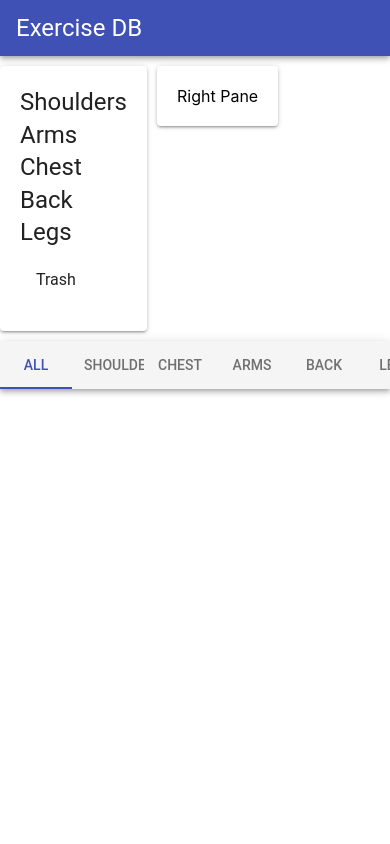
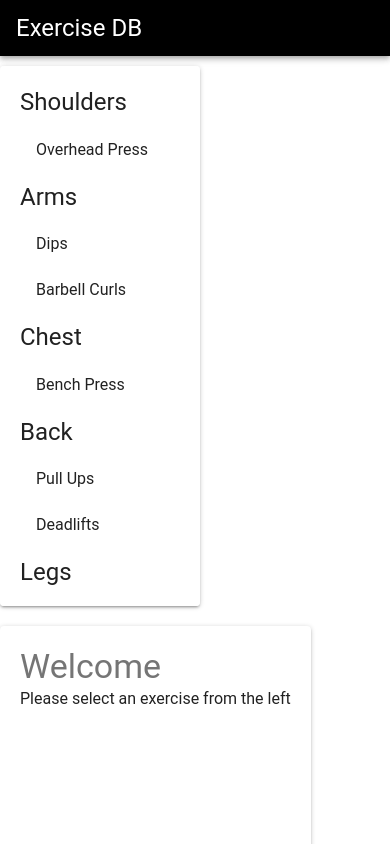
Before and after one commit to dienigma/material-ui-app, a React (Create React App) app: page / in a window 390 px wide. Shown: the top 844 px of the page. Built offline with nearby package versions, Linux system fonts and the light colour scheme.

Commit message:
Finishing up n responsiveness and clickfunction

```diff
--- a/src/components/App.js
+++ b/src/components/App.js
@@ -5,7 +5,8 @@ import { muscles, exercises } from "../store";
 
 export default class extends Component {
   state = {
-    exercises
+    exercises,
+    exercise: ""
   };
 
   getExercisesByMuscle = () => {
@@ -20,15 +21,40 @@ export default class extends Component {
       }, {})
     );
   };
+
+  handleCategorySelected = category => {
+    this.setState({
+      category
+    });
+  };
+
+  handleExerciseSelected = id => {
+    console.log(id);
+    const temp = this.state.exercises.find(ex => ex.id === id);
+    this.setState({
+      exercise: temp
+    });
+  };
+
   render() {
-    const exercises = this.getExercisesByMuscle();
+    const exercises = this.getExercisesByMuscle(),
+      { category, exercise } = this.state;
     return (
       <Fragment>
         <Header />
 
-        <Exercises exercises={exercises} />
+        <Exercises
+          exercise={this.state.exercise}
+          exercises={exercises}
+          category={category}
+          onSelect={this.handleExerciseSelected}
+        />
 
-        <Footer muscles={muscles} />
+        <Footer
+          category={category}
+          muscles={muscles}
+          onSelect={this.handleCategorySelected}
+        />
       </Fragment>
     );
   }
--- a/src/components/Exercises/index.js
+++ b/src/components/Exercises/index.js
@@ -1,6 +1,7 @@
-import React from "react";
+import React, { Fragment } from "react";
 import { Grid, Paper, Typography, List } from "@material-ui/core";
 import ListItem from "@material-ui/core/ListItem";
+import ListItemIcon from "@material-ui/core/ListItemIcon";
 import ListItemText from "@material-ui/core/ListItemText";
 
 const styles = {
@@ -9,30 +10,52 @@ const styles = {
     marginTop: 10,
     marginBottom: 10,
     marginRight: 10,
-    marginBottom: 10
+    marginBottom: 10,
+    height: 500,
+    overflowY: "auto"
   }
 };
-export default ({ exercises }) => (
+export default ({
+  exercises,
+  category,
+  onSelect,
+  exercise: {
+    id,
+    title = "Welcome",
+    description = "Please select an exercise from the left"
+  }
+}) => (
   <Grid container>
     <Grid item sm>
       <Paper style={styles.paper}>
-        {exercises.map(([group, exercises]) => (
+        {exercises.map(([group, exercises]) =>
+          !category || category === group ? (
+            <Fragment>
               <Typography
                 variant="headline"
                 style={{ textTransform: "capitalize" }}
               >
                 {group}
               </Typography>
+              <List component="ul">
+                {exercises.map(({ title, id }) => (
+                  <ListItem button onClick={() => onSelect(id)}>
+                    <ListItemText primary={title} />
+                  </ListItem>
                 ))}
-        <List component="nav">
-          <ListItem button>
-            <ListItemText primary="Trash" />
-          </ListItem>
               </List>
+            </Fragment>
+          ) : null
+        )}
       </Paper>
     </Grid>
     <Grid item sm>
-      <Paper style={styles.paper}>Right Pane</Paper>
+      <Paper style={styles.paper}>
+        <Typography variant="display1">{title}</Typography>
+        <Typography variant="subheading" styles={{ marginTop: 50 }}>
+          {description}
+        </Typography>
+      </Paper>
     </Grid>
   </Grid>
 );
--- a/src/components/layouts/Footer.js
+++ b/src/components/layouts/Footer.js
@@ -3,12 +3,21 @@ import Tabs from "@material-ui/core/Tabs";
 import Tab from "@material-ui/core/Tab";
 import AppBar from "@material-ui/core/AppBar";
 
-export default ({ muscles }) => (
+export default ({ muscles, category, onSelect }) => {
+  const index = category
+    ? muscles.findIndex(group => group === category) + 1
+    : 0;
+
+  const onIndexSelect = (e, index) => {
+    onSelect(index === 0 ? "" : muscles[index - 1]);
+  };
+
+  return (
     <div>
       <AppBar position="static" color="default">
         <Tabs
-        value={0}
-        // onChange={this.handleChange}
+          value={index}
+          onChange={onIndexSelect}
           indicatorColor="primary"
           textColor="primary"
           variant="fullWidth"
@@ -21,3 +30,4 @@ export default ({ muscles }) => (
       </AppBar>
     </div>
   );
+};
--- a/src/components/layouts/Header.js
+++ b/src/components/layouts/Header.js
@@ -6,7 +6,7 @@ import Toolbar from "@material-ui/core/Toolbar";
 import Typography from "@material-ui/core/Typography";
 
 export default props => (
-  <AppBar position="static">
+  <AppBar position="static" style={{ background: "black" }}>
     <Toolbar>
       <Typography component="h2" variant="headline" color="inherit">
         Exercise DB
--- a/src/store.js
+++ b/src/store.js
@@ -4,7 +4,8 @@ export const exercises = [
   {
     id: "overhead-press",
     title: "Overhead Press",
-    description: "Delts exercise...",
+    description:
+      "The press, overhead press or shoulder press is a weight training exercise with many variations, typically performed while standing, in which a weight is pressed straight upwards from racking position until the arms are locked out overhead, while the legs, lower back and abs maintain balance.",
     muscles: "shoulders"
   },
   {
```
Lines whose indentation alone changed are shown as unchanged.
